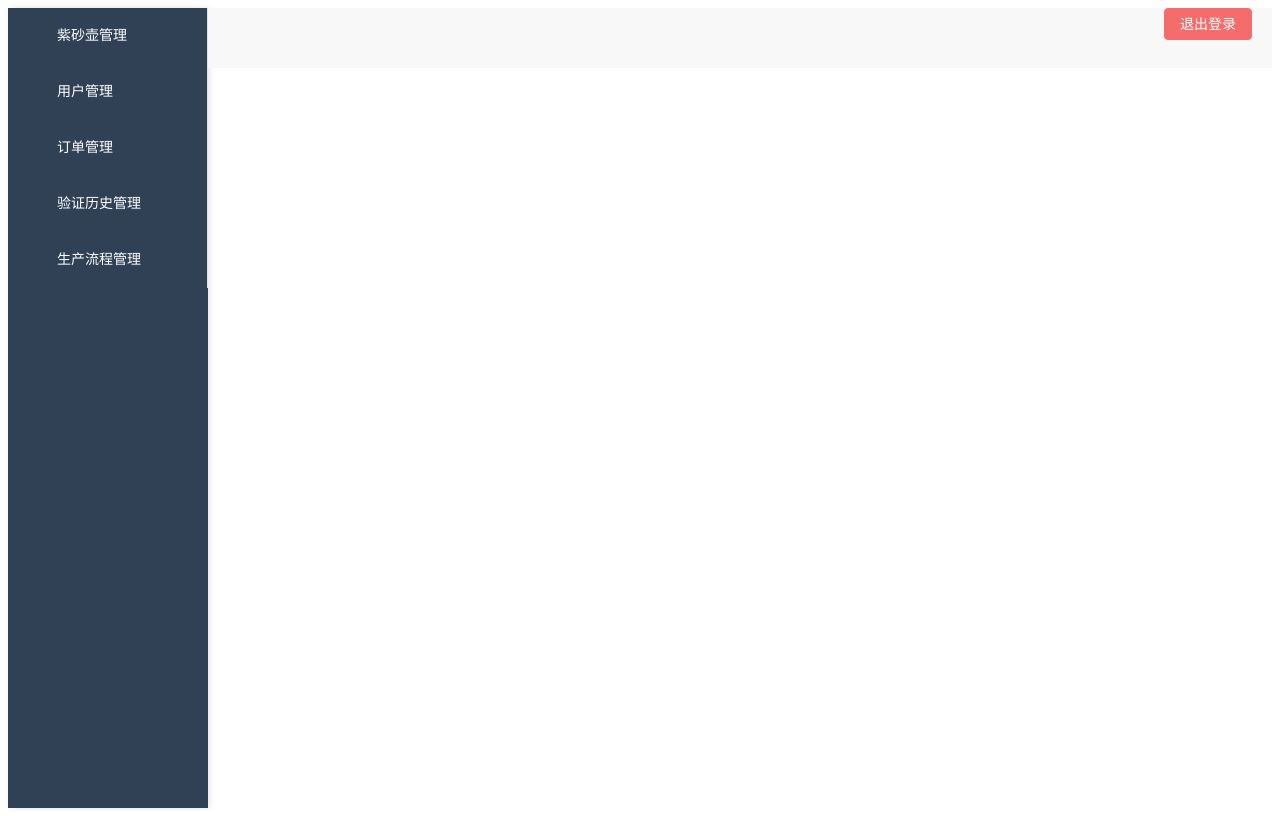
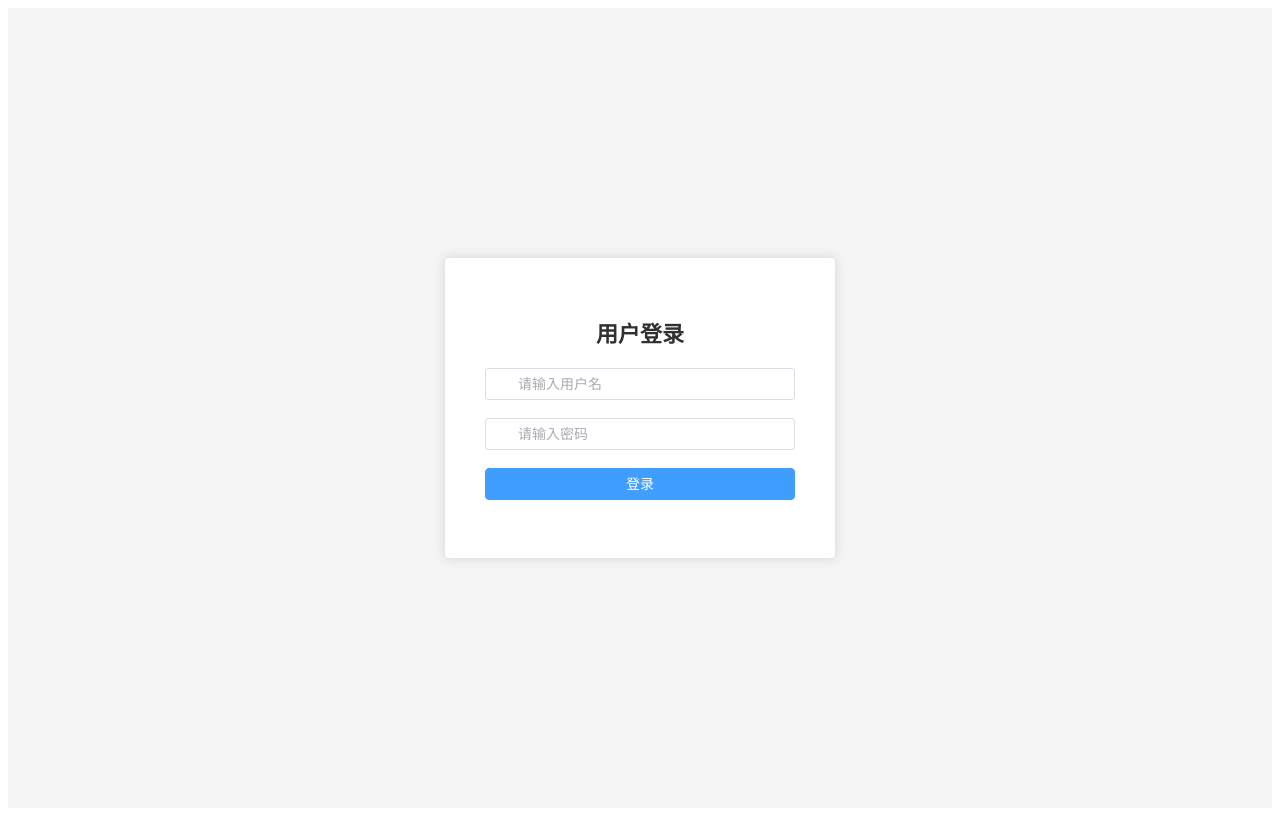
Before and after one commit to tassya-125/pottery_admin, a Vue app: page /login in a window 1280 px wide. Built offline with nearby package versions, Linux system fonts and the light colour scheme.

Commit message:
添加登录页面

```diff
--- a/src/App.vue
+++ b/src/App.vue
@@ -1,48 +1,5 @@
 <template>
-  <el-container style="height: 100vh;">
-    <!-- 侧边栏 -->
-    <el-aside width="200px" style="background-color: #304156;">
-      <el-menu
-          :default-active="activeMenu"
-          router
-          background-color="#304156"
-          text-color="#fff"
-          active-text-color="#ffd04b"
-      >
-        <el-menu-item index="/pottery">
-          <el-icon><i class="el-icon-menu"></i></el-icon>
-          <span>紫砂壶管理</span>
-        </el-menu-item>
-        <el-menu-item index="/user">
-          <el-icon><i class="el-icon-user"></i></el-icon>
-          <span>用户管理</span>
-        </el-menu-item>
-        <el-menu-item index="/salesrecord">
-          <el-icon><i class="el-icon-document"></i></el-icon>
-          <span>订单管理</span>
-        </el-menu-item>
-        <el-menu-item index="/verificationhistory">
-          <el-icon><i class="el-icon-document"></i></el-icon>
-          <span>验证历史管理</span>
-        </el-menu-item>
-        <el-menu-item index="/productionprocess">
-          <el-icon><i class="el-icon-document"></i></el-icon>
-          <span>生产流程管理</span>
-        </el-menu-item>
-      </el-menu>
-    </el-aside>
-
-    <!-- 主体内容 -->
-    <el-container>
-      <el-header style="background-color: #f8f8f8; text-align: right; padding: 0 20px;">
-        <el-button type="danger" @click="logout">退出登录</el-button>
-      </el-header>
-
-      <el-main>
         <router-view></router-view>
-      </el-main>
-    </el-container>
-  </el-container>
 </template>
 
 <script>
--- a/src/components/HelloWorld.vue
+++ /dev/null
@@ -1,58 +0,0 @@
-<template>
-  <div class="hello">
-    <h1>{{ msg }}</h1>
-    <p>
-      For a guide and recipes on how to configure / customize this project,<br>
-      check out the
-      <a href="https://cli.vuejs.org" target="_blank" rel="noopener">vue-cli documentation</a>.
-    </p>
-    <h3>Installed CLI Plugins</h3>
-    <ul>
-      <li><a href="https://github.com/vuejs/vue-cli/tree/dev/packages/%40vue/cli-plugin-babel" target="_blank" rel="noopener">babel</a></li>
-      <li><a href="https://github.com/vuejs/vue-cli/tree/dev/packages/%40vue/cli-plugin-eslint" target="_blank" rel="noopener">eslint</a></li>
-    </ul>
-    <h3>Essential Links</h3>
-    <ul>
-      <li><a href="https://vuejs.org" target="_blank" rel="noopener">Core Docs</a></li>
-      <li><a href="https://forum.vuejs.org" target="_blank" rel="noopener">Forum</a></li>
-      <li><a href="https://chat.vuejs.org" target="_blank" rel="noopener">Community Chat</a></li>
-      <li><a href="https://twitter.com/vuejs" target="_blank" rel="noopener">Twitter</a></li>
-      <li><a href="https://news.vuejs.org" target="_blank" rel="noopener">News</a></li>
-    </ul>
-    <h3>Ecosystem</h3>
-    <ul>
-      <li><a href="https://router.vuejs.org" target="_blank" rel="noopener">vue-router</a></li>
-      <li><a href="https://vuex.vuejs.org" target="_blank" rel="noopener">vuex</a></li>
-      <li><a href="https://github.com/vuejs/vue-devtools#vue-devtools" target="_blank" rel="noopener">vue-devtools</a></li>
-      <li><a href="https://vue-loader.vuejs.org" target="_blank" rel="noopener">vue-loader</a></li>
-      <li><a href="https://github.com/vuejs/awesome-vue" target="_blank" rel="noopener">awesome-vue</a></li>
-    </ul>
-  </div>
-</template>
-
-<script>
-export default {
-  name: 'HelloWorld',
-  props: {
-    msg: String
-  }
-}
-</script>
-
-<!-- Add "scoped" attribute to limit CSS to this component only -->
-<style scoped>
-h3 {
-  margin: 40px 0 0;
-}
-ul {
-  list-style-type: none;
-  padding: 0;
-}
-li {
-  display: inline-block;
-  margin: 0 10px;
-}
-a {
-  color: #42b983;
-}
-</style>
--- /dev/null
+++ b/src/components/login.vue
@@ -0,0 +1,82 @@
+<template>
+  <div class="login-container">
+    <el-card class="login-card">
+      <h2 class="login-title">用户登录</h2>
+
+      <el-form ref="loginForm" :model="loginData" :rules="loginRules">
+        <el-form-item prop="username">
+          <el-input v-model="loginData.username" placeholder="请输入用户名" prefix-icon="el-icon-user" />
+        </el-form-item>
+
+        <el-form-item prop="password">
+          <el-input v-model="loginData.password" type="password" show-password placeholder="请输入密码" prefix-icon="el-icon-lock" />
+        </el-form-item>
+
+        <el-form-item>
+          <el-button type="primary" @click="handleLogin" class="login-btn">登录</el-button>
+        </el-form-item>
+      </el-form>
+
+    </el-card>
+  </div>
+</template>
+
+<script>
+export default {
+  name:"loginPage",
+  data() {
+    return {
+      loginData: {
+        username: '',
+        password: ''
+      },
+      loginRules: {
+        username: [{ required: true, message: '请输入用户名', trigger: 'blur' }],
+        password: [{ required: true, message: '请输入密码', trigger: 'blur' }]
+      }
+    };
+  },
+  methods: {
+    async handleLogin() {
+      this.$refs.loginForm.validate(async (valid) => {
+        if (valid) {
+          try {
+            const { data } = await this.$http.post('/auth/login', this.loginData);
+            if (data.code === 0) {
+              localStorage.setItem('token', data.token);
+              this.$message.success('登录成功！');
+              this.$router.push('/');
+            } else {
+              this.$message.error(data.msg || '登录失败');
+            }
+          } catch (error) {
+            this.$message.error('登录请求失败');
+          }
+        }
+      });
+    }
+  }
+};
+</script>
+
+<style scoped>
+.login-container {
+  display: flex;
+  justify-content: center;
+  align-items: center;
+  height: 100vh;
+  background-color: #f5f5f5;
+}
+.login-card {
+  width: 350px;
+  padding: 20px;
+  text-align: center;
+}
+.login-title {
+  font-size: 22px;
+  margin-bottom: 20px;
+}
+.login-btn {
+  width: 100%;
+}
+</style>
--- /dev/null
+++ b/src/components/main.vue
@@ -0,0 +1,70 @@
+<template>
+  <el-container style="height: 100vh;">
+    <!-- 侧边栏 -->
+    <el-aside width="200px" style="background-color: #304156;">
+      <el-menu
+          :default-active="activeMenu"
+          router
+          background-color="#304156"
+          text-color="#fff"
+          active-text-color="#ffd04b"
+      >
+        <el-menu-item index="/pottery">
+          <el-icon><i class="el-icon-menu"></i></el-icon>
+          <span>紫砂壶管理</span>
+        </el-menu-item>
+        <el-menu-item index="/user">
+          <el-icon><i class="el-icon-user"></i></el-icon>
+          <span>用户管理</span>
+        </el-menu-item>
+        <el-menu-item index="/salesrecord">
+          <el-icon><i class="el-icon-document"></i></el-icon>
+          <span>订单管理</span>
+        </el-menu-item>
+        <el-menu-item index="/verificationhistory">
+          <el-icon><i class="el-icon-document"></i></el-icon>
+          <span>验证历史管理</span>
+        </el-menu-item>
+        <el-menu-item index="/productionprocess">
+          <el-icon><i class="el-icon-document"></i></el-icon>
+          <span>生产流程管理</span>
+        </el-menu-item>
+      </el-menu>
+    </el-aside>
+
+    <!-- 主体内容 -->
+    <el-container>
+      <el-header style="background-color: #f8f8f8; text-align: right; padding: 0 20px;">
+        <el-button type="danger" @click="logout">退出登录</el-button>
+      </el-header>
+
+      <el-main>
+        <router-view></router-view>
+      </el-main>
+    </el-container>
+  </el-container>
+</template>
+
+<script>
+export default {
+  name: "App",
+  computed: {
+    activeMenu() {
+      return this.$route.path
+    }
+  },
+  methods: {
+    logout() {
+      this.$router.push("/login")
+    }
+  }
+}
+</script>
+
+<style>
+/* 侧边栏样式 */
+.el-aside {
+  min-height: 100vh;
+  box-shadow: 2px 0 6px rgba(0, 0, 0, 0.1);
+}
+</style>
--- a/src/main.js
+++ b/src/main.js
@@ -8,7 +8,22 @@ import 'element-plus/dist/index.css'
 const app = createApp(App)
 
 axios.defaults.baseURL = 'http://localhost:9000'
+axios.interceptors.request.use(config => {
+    const token = localStorage.getItem('token');
+    if (token) {
+        config.headers.Authorization = `Bearer ${token}`;
+    }
+    return config;
+});
 app.config.globalProperties.$http = axios
+router.beforeEach((to, from, next) => {
+    const token = localStorage.getItem('token');
+    if (to.meta.requiresAuth && !token) {
+        next('/login');
+    } else {
+        next();
+    }
+});
 app.use(ElementPlus)
 app.use(router) // 挂载 Vue Router
 app.mount('#app')
```
Also changed, not shown: src/router/index.js (+25 -15 lines).
